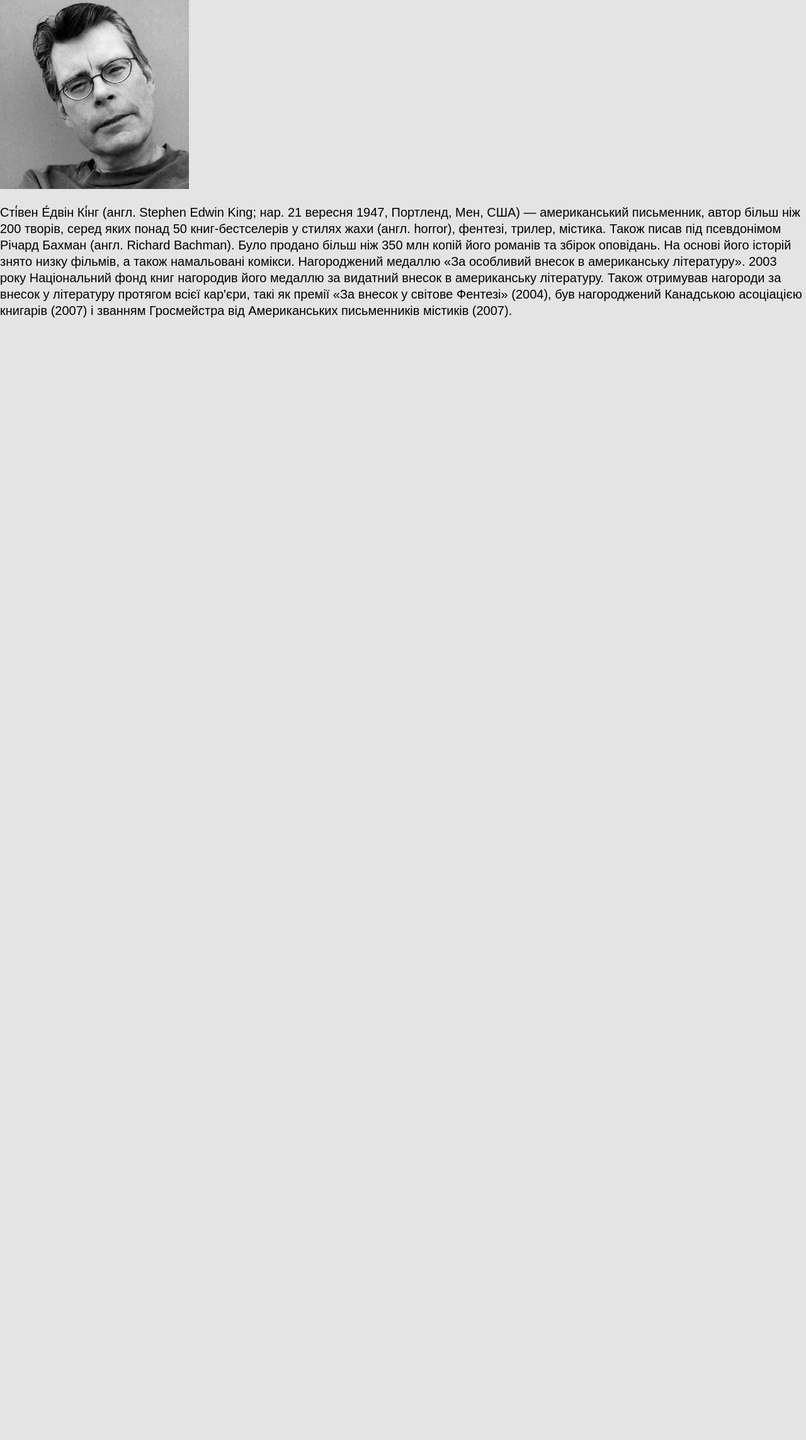
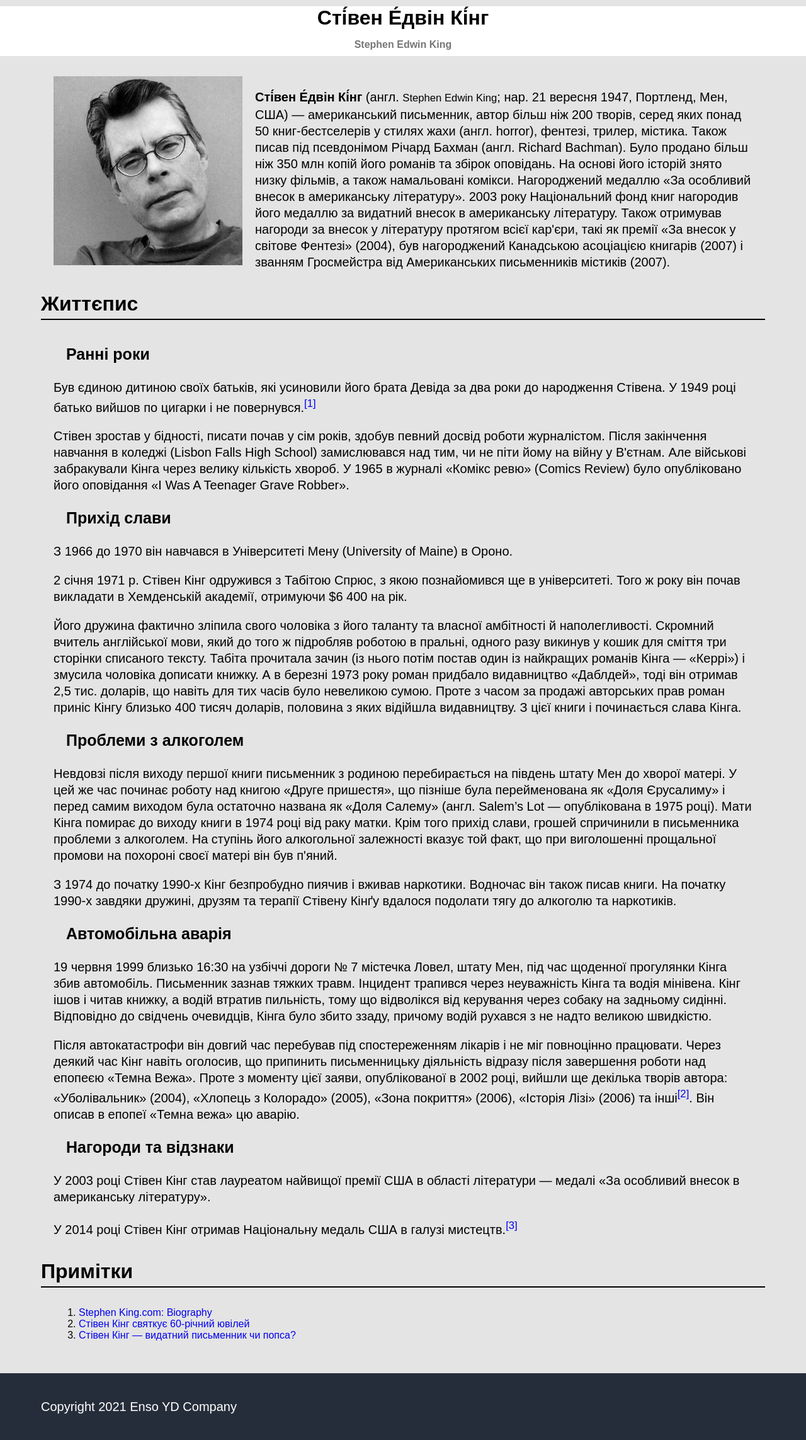
Before and after one commit to ProfYurko/sait, a PHP site: page /autor.html in a window 1280 px wide. Shown: the part 64-2350 px from the top of the page at 63% size. Before the commit the page ends 568 px from the top, so only its background shows below. Run offline with PHP 8.4, Linux system fonts and the light colour scheme.

Commit message:
done author page

```diff
--- a/autor.html
+++ b/autor.html
@@ -4,6 +4,7 @@
         <meta charset="utf-8">
         <title>Книги</title>
         <link rel="stylesheet" href="css/style.css">
+        <link rel="stylesheet" href="css/animate.css">
     </head>
     <body>
         <header class="header">
@@ -19,11 +20,115 @@
             </nav>
         </header>
         <main>
-            <div class="steven">
-                <img src="img/stev.jpg" alt="Стівен Кінг" width="300px">
-                <p class="yes">Сті́вен Е́двін Кі́нг (англ. Stephen Edwin King; нар. 21 вересня 1947, Портленд, Мен, США) — американський письменник, автор більш ніж 200 творів, серед яких понад 50 книг-бестселерів у стилях жахи (англ. horror), фентезі, трилер, містика. Також писав під псевдонімом Річард Бахман (англ. Richard Bachman). Було продано більш ніж 350 млн копій його романів та збірок оповідань. На основі його історій знято низку фільмів, а також намальовані комікси. Нагороджений медаллю «За особливий внесок в американську літературу». 2003 року Національний фонд книг нагородив його медаллю за видатний внесок в американську літературу. Також отримував нагороди за внесок у літературу протягом всієї кар'єри, такі як премії «За внесок у світове Фентезі» (2004), був нагороджений Канадською асоціацією книгарів (2007) і званням Гросмейстра від Американських письменників містиків (2007).</p>
-
+            <h2 class="coll-title">Сті́вен Е́двін Кі́нг <small><br>Stephen Edwin King</small></h2>
+            <div class="boxx">
+                <div class="coll">
+                    <div class="coll-item-out-aut">
+                        <div class="coll-img-aut">
+                            <img src="img/stev.jpg" alt="Стівен Кінг" width="300px" class="wow bounceInRight" data-wow-duration="1.5s">
+                        </div>
+                        <div class="coll-text">
+                            <p class="wow bounceInRight" data-wow-delay="1s" data-wow-duration="1.5s"> <strong>Сті́вен Е́двін Кі́нг</strong> (англ. <small>Stephen Edwin King</small>; нар. 21
+                                вересня 1947, Портленд, Мен, США) — американський письменник,
+                                автор більш ніж 200 творів, серед яких понад 50 книг-бестселерів
+                                у стилях жахи (англ. horror), фентезі, трилер, містика. Також писав
+                                під псевдонімом Річард Бахман (англ. Richard Bachman). Було продано
+                                більш ніж 350 млн копій його романів та збірок оповідань. На основі
+                                його історій знято низку фільмів, а також намальовані комікси. Нагороджений
+                                медаллю «За особливий внесок в американську літературу». 2003 року
+                                Національний фонд книг нагородив його медаллю за видатний внесок в американську
+                                літературу. Також отримував нагороди за внесок у літературу протягом всієї
+                                кар'єри, такі як премії «За внесок у світове Фентезі» (2004), був нагороджений
+                                Канадською асоціацією книгарів (2007) і званням Гросмейстра від Американських
+                                письменників містиків (2007).
+                            </p>
+                        </div>
+                    </div>
+                </div>
+            </div>
+            <div class="boxx">
+                <h2 class="coll-title-aut">Життєпис</h2>
+                <div class="coll">
+                    <div class="coll-item-out-aut">
+                        <div class="coll-text">
+                            <h3 class="wow bounceInLeft" data-wow-offset="86">Ранні роки</h3>
+                            <p class="wow bounceInRight" data-wow-offset="90" data-wow-duration="1.5s">
+                                Був єдиною дитиною своїх батьків, які усиновили його брата Девіда за два роки
+                                до народження Стівена. У 1949 році батько вийшов по цигарки і не повернувся.<sup><a href="#one">[1]</a></sup>
+                            </p>
+                            <p class="wow bounceInRight" data-wow-offset="95" data-wow-duration="1.5s">
+                                Стівен зростав у бідності, писати почав у сім років, здобув певний досвід роботи
+                                журналістом. Після закінчення навчання в коледжі (Lisbon Falls High School)
+                                замислювався над тим, чи не піти йому на війну у В'єтнам. Але військові забракували
+                                Кінга через велику кількість хвороб. У 1965 в журналі «Комікс ревю» (Comics Review)
+                                було опубліковано його оповідання «I Was A Teenager Grave Robber».
+                            </p>
+                            <h3 class="wow bounceInRight" data-wow-offset="100" data-wow-duration="1.3s">Прихід слави</h3>
+                            <p class="wow bounceInLeft" data-wow-offset="110" data-wow-duration="1.5s">
+                                З 1966 до 1970 він навчався в Університеті Мену (University of Maine) в Ороно.
+                            </p>
+                            <p class="wow bounceInLeft" data-wow-offset="120" data-wow-duration="1.5s">
+                                2 січня 1971 р. Стівен Кінг одружився з Табітою Спрюс, з якою познайомився ще в
+                                університеті. Того ж року він почав викладати в Хемденській академії, отримуючи
+                                $6 400 на рік.
+                            </p>
+                            <p class="wow bounceInLeft" data-wow-offset="130" data-wow-duration="1.5s">
+                                Його дружина фактично зліпила свого чоловіка з його таланту та власної
+                                амбітності й наполегливості. Скромний вчитель англійської мови, який до того
+                                ж підробляв роботою в пральні, одного разу викинув у кошик для сміття три
+                                сторінки списаного тексту. Табіта прочитала зачин (із нього потім постав один
+                                із найкращих романів Кінга — «Керрі») і змусила чоловіка дописати книжку. А
+                                в березні 1973 року роман придбало видавництво «Даблдей», тоді він отримав
+                                2,5 тис. доларів, що навіть для тих часів було невеликою сумою. Проте з часом
+                                за продажі авторських прав роман приніс Кінгу близько 400 тисяч доларів,
+                                половина з яких відійшла видавництву. З цієї книги і починається слава Кінга.
+                            </p>
+                            <h3 class="wow bounceInLeft" data-wow-offset="145" data-wow-duration="1.3s">Проблеми з алкоголем</h3>
+                            <p class="wow bounceInRight" data-wow-offset="150" data-wow-duration="1.5s">
+                                Невдовзі після виходу першої книги письменник з родиною перебирається на південь штату Мен до хворої матері. У цей же час починає роботу над книгою «Друге пришестя», що пізніше була перейменована як «Доля Єрусалиму» і перед самим виходом була остаточно названа як «Доля Салему» (англ. Salem’s Lot — опублікована в 1975 році). Мати Кінга помирає до виходу книги в 1974 році від раку матки. Крім того прихід слави, грошей спричинили в письменника проблеми з алкоголем. На ступінь його алкогольної залежності вказує той факт, що при виголошенні прощальної промови на похороні своєї матері він був п'яний.
+                            </p>
+                            <p class="wow bounceInRight" data-wow-offset="155" data-wow-duration="1.5s">
+                                З 1974 до початку 1990-х Кінг безпробудно пиячив і вживав наркотики. Водночас він також писав книги. На початку 1990-х завдяки дружині, друзям та терапії Стівену Кінґу вдалося подолати тягу до алкоголю та наркотиків.
+                            </p>
+                            <h3 class="wow bounceInRight" data-wow-offset="160" data-wow-duration="1.3s">Автомобільна аварія</h3>
+                            <p class="wow bounceInLeft" data-wow-offset="165" data-wow-duration="1.5s">
+                                19 червня 1999 близько 16:30 на узбіччі дороги № 7 містечка Ловел, штату Мен, під час щоденної прогулянки Кінга збив автомобіль. Письменник зазнав тяжких травм. Інцидент трапився через неуважність Кінга та водія мінівена. Кінг ішов і читав книжку, а водій втратив пильність, тому що відволікся від керування через собаку на задньому сидінні. Відповідно до свідчень очевидців, Кінга було збито ззаду, причому водій рухався з не надто великою швидкістю.
+                            </p>
+                            <p class="wow bounceInLeft" data-wow-offset="170" data-wow-duration="1.5s">
+                                Після автокатастрофи він довгий час перебував під спостереженням лікарів і не міг повноцінно працювати. Через деякий час Кінг навіть оголосив, що припинить письменницьку діяльність відразу після завершення роботи над епопеєю «Темна Вежа». Проте з моменту цієї заяви, опублікованої в 2002 році, вийшли ще декілька творів автора: «Уболівальник» (2004), «Хлопець з Колорадо» (2005), «Зона покриття» (2006), «Історія Лізі» (2006) та інші<sup><a href="#three">[2]</a></sup>. Він описав в епопеї «Темна вежа» цю аварію.
+                            </p>
+                            <h3 class="wow bounceInLeft" data-wow-offset="173" data-wow-duration="1.3s">Нагороди та відзнаки</h3>
+                            <p class="wow bounceInRight" data-wow-offset="176" data-wow-duration="1.5s">
+                                У 2003 році Стівен Кінг став лауреатом найвищої премії США в області літератури — медалі «За особливий внесок в американську літературу».
+                            </p>
+                            <p class="wow bounceInRight" data-wow-offset="180" data-wow-duration="1.5s">
+                                У 2014 році Стівен Кінг отримав Національну медаль США в галузі мистецтв.<sup><a href="#four">[3]</a></sup>
+                            </p>
+                        </div>
+                    </div>
+                </div>
+                <h2 class="coll-title-aut">Примітки</h2>
+                <div class="coll">
+                    <div class="coll-item-out-aut">
+                        <div class="coll-text ">
+                            <ol>
+                                <li><a name="one"><a rel="nofollow" class="external text" href="https://www.webcitation.org/6HeQjiOky?url=http://www.stephenking.com/the_author.html">Stephen King.com: Biography</a></a></li>
+                                <li><a name="three"><a rel="nofollow" class="external text" href="http://www.unian.net/ukr/news/news-213199.html">Стівен Кінг святкує 60-річний ювілей</a></a></li>
+                                <li><a name="four"><a rel="nofollow" class="external text" href="http://www.bbc.com/ukrainian/vert_cul/2016/02/160219_vert_cul_is_stephen_king_a_great_writer_vp">Стівен Кінг&nbsp;— видатний письменник чи попса?</a></a></li>
+                            </ol>
+                        </div>
+                    </div>
+                </div>
             </div>
         </main>
+        <footer class="footer">
+            <div class="boxx">
+                <p>Copyright 2021 Enso YD Company</p>
+            </div>
+        </footer>
     </body>
+    <script src="js/wow.min.js"></script>
+    <script>
+        new WOW().init();
+    </script>
 </html>
--- a/css/style.css
+++ b/css/style.css
@@ -79,6 +79,15 @@ a{
     text-align: center;
 }
 
+.coll-title-aut{
+    margin-top: 10px;
+    margin-bottom: 0;
+    padding-bottom: 5px;
+    font-size: 32px;
+    text-align: left;
+    border-bottom: 2px solid black;
+}
+
 .coll-title small{
     color: #777;
     font-size: 50%;
@@ -97,6 +106,20 @@ a{
     margin: 5px 5px 5px 5px;
 }
 
+.coll-item-out-aut{
+    display: inline;
+    float: left;
+    padding-left: 5px;
+    padding-right: 5px;
+    box-sizing: border-box;
+    margin: 5px 5px 5px 5px;
+}
+
+.coll-img-aut{
+    margin-right: 20px;
+    float: left;
+}
+
 #spelliddiv{
     margin: 5px 25% 5px 25%;
 }
@@ -110,6 +133,12 @@ a{
     color: rgb(0, 0, 0);
     text-align: center;
     font-size: 35px;
+}
+.coll-text h3{
+    color: rgb(0, 0, 0);
+    text-align: left;
+    font-size: 25px;
+    padding-left: 20px;
 }
 
 .readmore{
```
Also changed, not shown: img/250px-Stephen_King,_Comicon.jpg (added).
